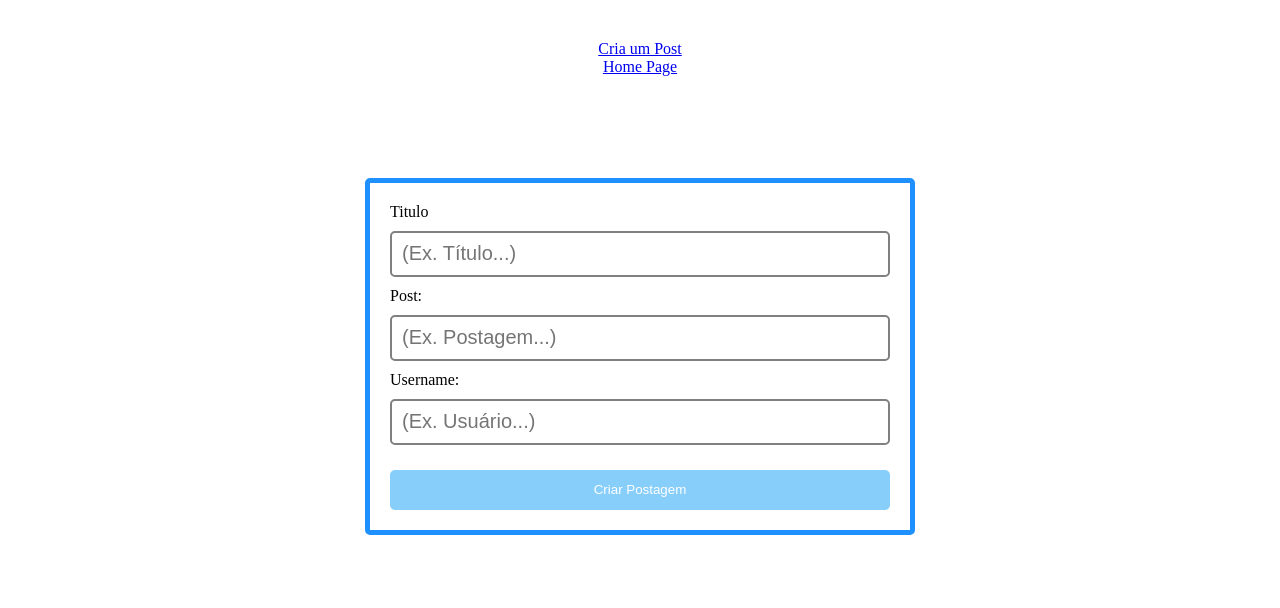
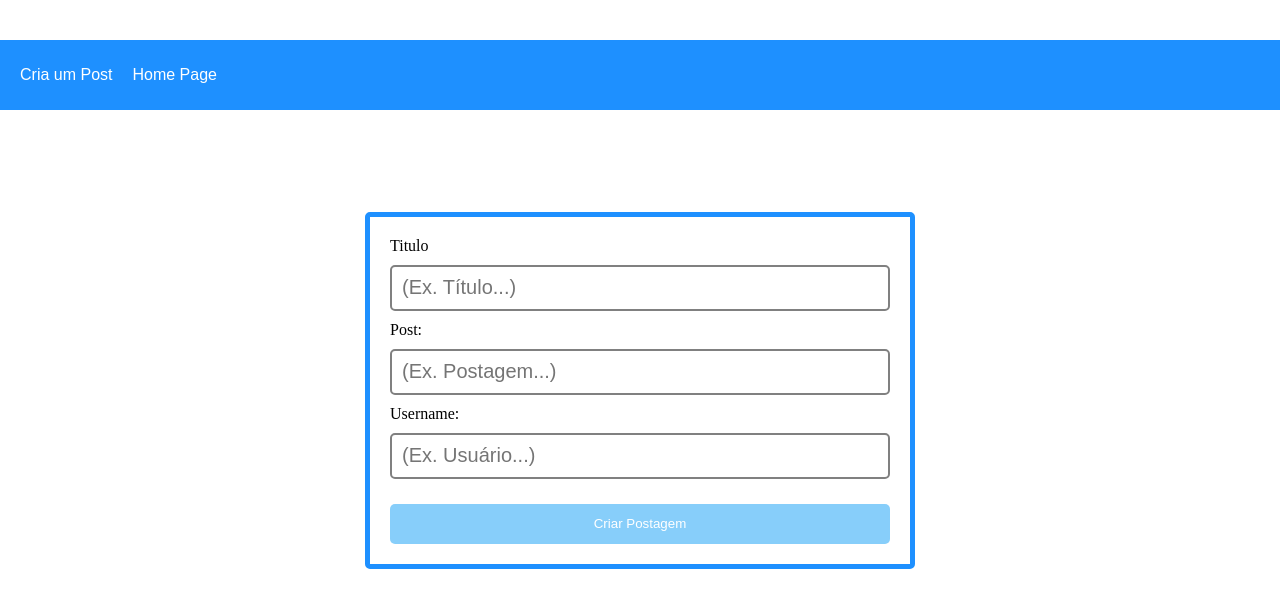
Before and after one commit to LCDS97/projeto_Logging-System, a React (Create React App) app in the folder client/: page /createpost in a window 1280 px wide. Shown: the top 608 px of the page. Built offline with nearby package versions, Linux system fonts and the light colour scheme.

Commit message:
Linkado id dos posts como parametro para rota post

```diff
--- a/client/src/App.css
+++ b/client/src/App.css
@@ -103,3 +103,56 @@
 span {
   color: red;
 }
+
+/* NAVBAR */
+
+.navbar {
+  width: 100%;
+  height: 70px;
+  background-color: dodgerblue;
+  display: flex;
+  align-items: center;
+  font-family: Arial, Helvetica, sans-serif;
+}
+
+.navbar a {
+  margin-left: 20px;
+  text-decoration: none;
+  color: white;
+}
+
+/* INDIVIDUAL POST */
+.postPage {
+  display: flex;
+  flex-direction: row;
+  width: 100%;
+  height: 100%;
+}
+
+.leftSide {
+  flex: 50%;
+  height: calc(100vh - 70px);
+  display: grid;
+  place-items: center;
+}
+
+.rightSide {
+  flex: 50%;
+  height: calc(100vh - 70px);
+  display: grid;
+  place-items: center;
+}
+
+#individual {
+  height: 500px;
+  width: 600px;
+}
+
+#individual .title,
+#individual .footer {
+  font-size: 30px;
+}
+
+#individual .body {
+  font-size: 25px;
+}
--- a/client/src/App.js
+++ b/client/src/App.js
@@ -3,16 +3,20 @@
 import { BrowserRouter as Router, Route, Switch, Link } from "react-router-dom";
 import Home from "./pages/Home"
 import CreatePost from "./pages/CreatePost"
+import Post from "./pages/Post";
 
 
 function App() {
     return <div className="App">
       <Router>
+        <div className="navbar">
         <Link to="/createpost"> Cria um Post</Link>
         <Link to="/"> Home Page</Link>
+        </div>
         <Switch>
           <Route path="/" exact component={ Home } />
           <Route path="/createpost" exact component={ CreatePost } />
+          <Route path="/post/:id" exact component={ Post } />
         </Switch>
       </Router>
     </div>
--- a/client/src/pages/Home.js
+++ b/client/src/pages/Home.js
@@ -3,9 +3,11 @@
 import axios from "axios";
 
 import { useEffect, useState } from "react";
+import { useHistory } from "react-router-dom";
 
 function Home() {
     const [listOfPosts, setListofPosts] = useState([]);
+    let history = useHistory();
 
     useEffect(() => {
       axios.get("http://localhost:3001/posts").then((response) => {
@@ -19,7 +21,7 @@
         <div>
         {listOfPosts.map((value, key) => {
         return (
-          <div className="post">
+          <div className="post" onClick={() => {history.push(`/post/${value.id}`)}}>
             <div className="title">{value.title} </div>
             <div className="body">{value.postText} </div>
             <div className="footer">{value.username} </div>
--- /dev/null
+++ b/client/src/pages/Post.js
@@ -0,0 +1,13 @@
+import React from 'react';
+import {useParams} from 'react-router-dom';
+
+function Post() {
+    let { id } = useParams();
+    return (
+        <div>
+            {id}
+        </div>
+    )
+}
+
+export default Post
```
